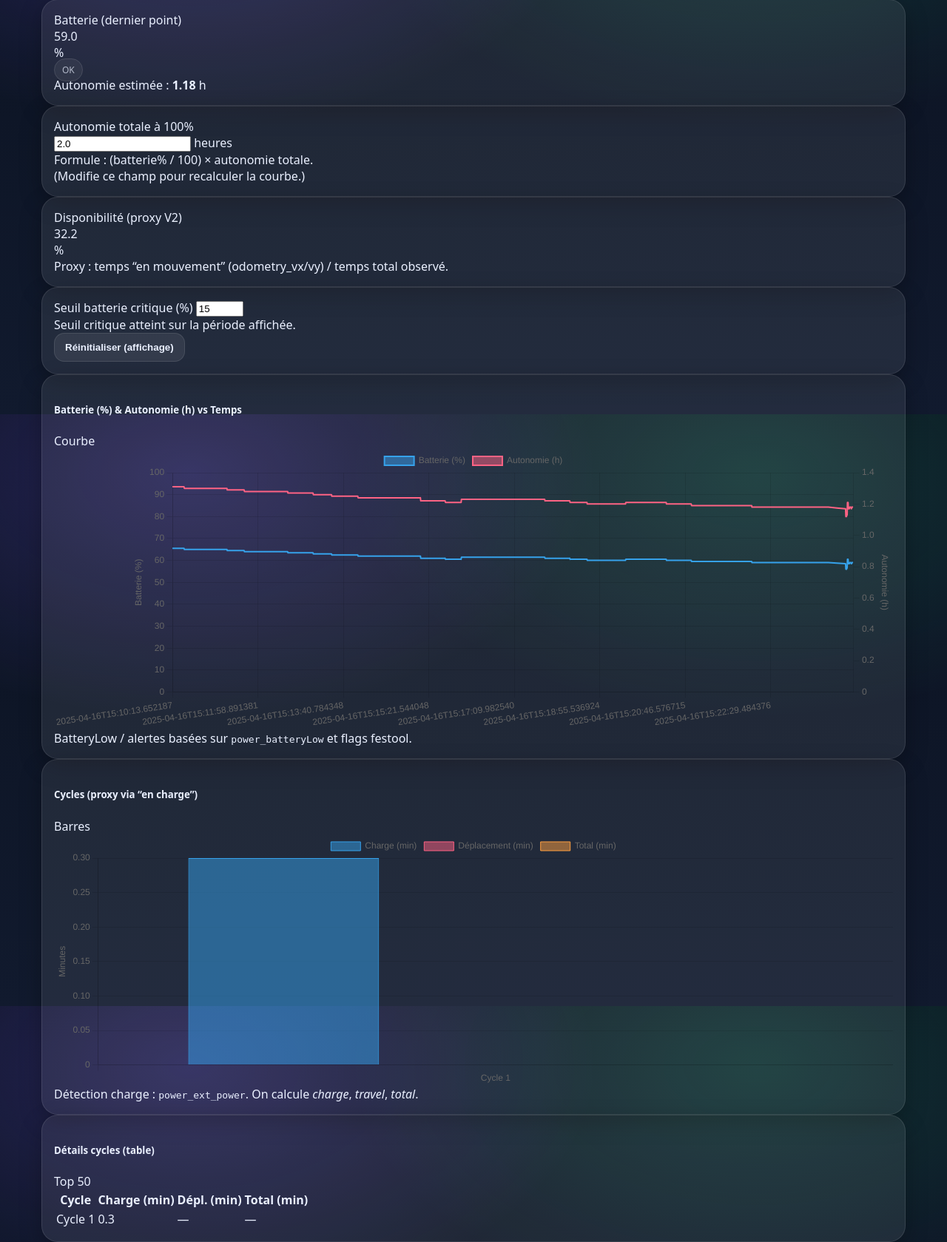
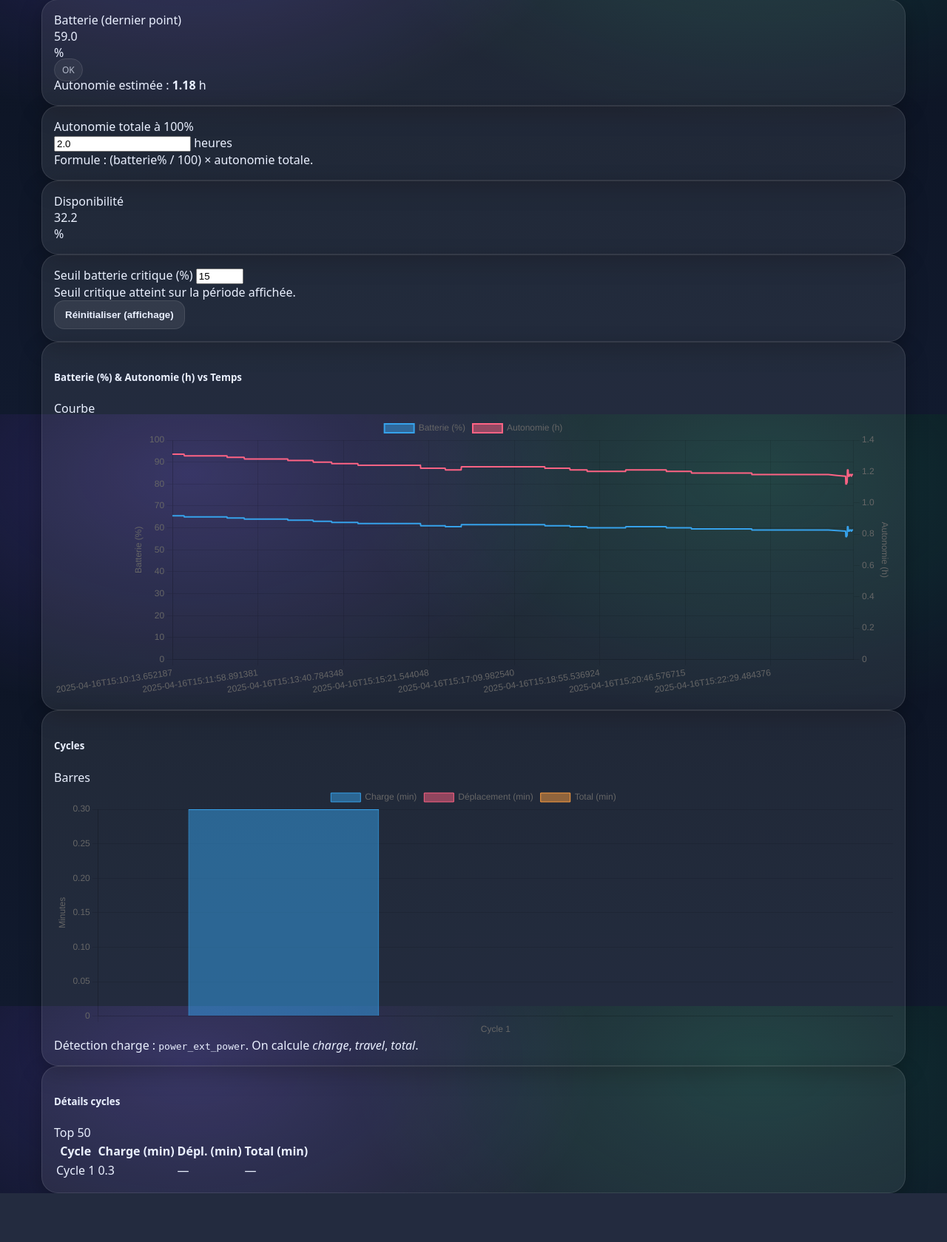
Before and after one commit to okanmin/PROJET-QLIO, a Flask app: page /robotino in a window 1280 px wide. Shown: the part 240-1919 px from the top of the page at 74% size. After the commit the page ends 1853 px from the top, so only its background shows below. Run offline with Flask 3, Linux system fonts and the light colour scheme; the visitor is signed in with stand-in values (Sample User, id 1).

Commit message:
change def

```diff
--- a/telephan_dashboard/app/templates/robotino.html
+++ b/telephan_dashboard/app/templates/robotino.html
@@ -47,9 +47,6 @@
           <div class="text-muted small mt-2">
             Formule : (batterie% / 100) × autonomie totale.
           </div>
-          <div class="text-muted small">
-            (Modifie ce champ pour recalculer la courbe.)
-          </div>
         </div>
       </div>
     </div>
@@ -57,15 +54,12 @@
     <div class="col-12 col-md-4">
       <div class="card h-100">
         <div class="card-body">
-          <div class="text-muted small">Disponibilité (proxy V2)</div>
+          <div class="text-muted small">Disponibilité</div>
           <div class="d-flex align-items-baseline gap-2">
             <div class="display-6 fw-semibold">
               {{ kpi.availability_pct if kpi and kpi.availability_pct is not none else "—" }}
             </div>
             <div class="fs-4 text-muted">%</div>
-          </div>
-          <div class="text-muted small mt-2">
-            Proxy : temps “en mouvement” (odometry_vx/vy) / temps total observé.
           </div>
         </div>
       </div>
@@ -104,9 +98,6 @@
           <div style="height: 380px;">
             <canvas id="batteryChart"></canvas>
           </div>
-          <div class="text-muted small mt-2">
-            BatteryLow / alertes basées sur <code>power_batteryLow</code> et flags festool.
-          </div>
         </div>
       </div>
     </div>
@@ -115,7 +106,7 @@
       <div class="card h-100">
         <div class="card-body">
           <div class="d-flex align-items-center justify-content-between mb-2">
-            <h5 class="m-0">Cycles (proxy via “en charge”)</h5>
+            <h5 class="m-0">Cycles</h5>
             <span class="text-muted small">Barres</span>
           </div>
           <div style="height: 340px;">
@@ -132,7 +123,7 @@
       <div class="card h-100">
         <div class="card-body">
           <div class="d-flex align-items-center justify-content-between mb-2">
-            <h5 class="m-0">Détails cycles (table)</h5>
+            <h5 class="m-0">Détails cycles</h5>
             <span class="text-muted small">Top 50</span>
           </div>
 
```
